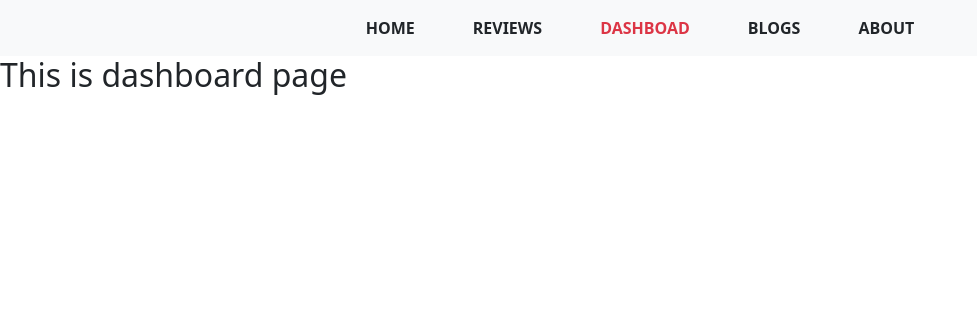
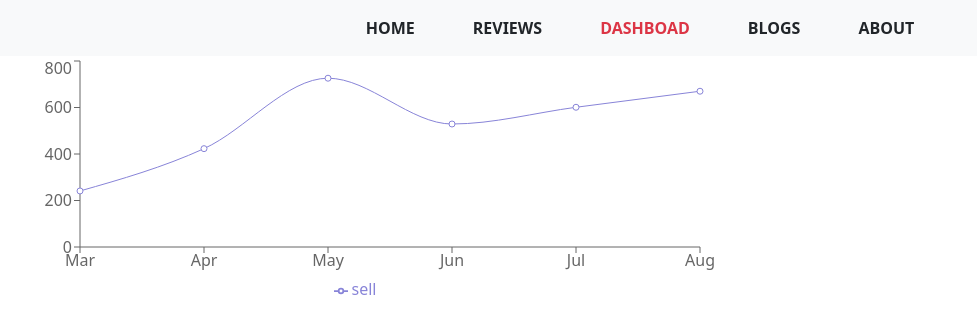
Before and after one commit to omar-faruk11/product-analysis-website, a React (Create React App) app: page /dashboard in a window 1280 px wide. Shown: the top 334 px of the page, without its empty margins (0-977 px from the left). Built offline with nearby package versions, Linux system fonts and the light colour scheme.

Commit message:
Error page design

```diff
--- /dev/null
+++ b/src/Components/Charts/LineChart.js
@@ -0,0 +1,23 @@
+// import React from 'react';
+// import { CartesianGrid, Legend, Line, Tooltip, XAxis, YAxis } from 'recharts';
+
+// const LineChart = (props) => {
+//     console.log(props)
+//     return (
+
+//          <LineChart width={730} height={250} data={props}
+//             margin={{ top: 5, right: 30, left: 20, bottom: 5 }}>
+//             <CartesianGrid strokeDasharray="3 3" />
+//             <XAxis dataKey="name" />
+//             <YAxis />
+//             <Tooltip />
+//             <Legend />
+//             <Line type="monotone" dataKey="pv" stroke="#8884d8" />
+//             <Line type="monotone" dataKey="uv" stroke="#82ca9d" />
+//         </LineChart>
+
+
+//     );
+// };
+
+// export default LineChart;
--- a/src/Components/Dashboard/Dashboard.js
+++ b/src/Components/Dashboard/Dashboard.js
@@ -1,9 +1,67 @@
 import React from 'react';
+import {Legend, Line, LineChart, Tooltip, XAxis, YAxis } from 'recharts';
+// import { useEffect, useState } from 'react';
+// import LineChart from '../Charts/LineChart';
 
 const Dashboard = () => {
+    // const [chartData,setChartData] = useState([])
+    // useEffect(() =>{
+    //     fetch('ChartData.json')
+    //     .then(res => res.json())
+    //     .then(data => setChartData(data))
+    // },[])
+    // console.log(chartData)
+    const chartData = [
+        {
+            "month": "Mar",
+            "investment": 100000,
+            "sell": 241,
+            "revenue": 10401
+        },
+        {
+            "month": "Apr",
+            "investment": 200000,
+            "sell": 423,
+            "revenue": 24500
+        },
+        {
+            "month": "May",
+            "investment": 500000,
+            "sell": 726,
+            "revenue": 67010
+        },
+        {
+            "month": "Jun",
+            "investment": 500000,
+            "sell": 529,
+            "revenue": 40405
+        },
+        {
+            "month": "Jul",
+            "investment": 600000,
+            "sell": 601,
+            "revenue": 50900
+        },
+        {
+            "month": "Aug",
+            "investment": 700000,
+            "sell": 670,
+            "revenue": 61000
+        }
+    ]
     return (
-        <div>
-            <h2>This is dashboard page</h2>
+        <div className='row row-cols-1 row-cols-md-2'>
+            <div className="col">
+                <LineChart width={730} height={250} data={chartData}
+                    margin={{ top: 5, right: 30, left: 20, bottom: 5 }}>
+                    <XAxis dataKey="month" />
+                    <YAxis />
+                    <Tooltip />
+                    <Legend />
+                    <Line type="monotone" dataKey="sell" stroke="#8884d8" />
+                </LineChart>
+
+            </div>
         </div>
     );
 };
--- a/src/Components/Error/Error.js
+++ b/src/Components/Error/Error.js
@@ -1,9 +1,20 @@
+import { faArrowRight } from '@fortawesome/free-solid-svg-icons';
+import { FontAwesomeIcon } from '@fortawesome/react-fontawesome';
 import React from 'react';
+import { useNavigate } from 'react-router-dom';
 
 const Error = () => {
+    const navigate = useNavigate()
     return (
-        <div>
-            <h2>404</h2>
+        <div className='d-flex align-items-center flex-column justify-content-center' style={{height:'100vh'}} >
+            <p className="display-1 fw-bold">404</p>
+            <p className="fs-4 fw-bold">Oopsie! Something's missing...</p>
+            <p className='  justify-content-center'>It seems like we donut find what you searched. The page you were looking for <br/> doesn't exist, isn't avilable or was loading incorrectly.
+            </p>
+            <button onClick={() => navigate('/')} className='btn text-white d-flex align-items-center rounded-pill px-4 py-2 ' style={{backgroundColor:"rgb(236 72 153)"}}>
+                Go to Home
+                <span><FontAwesomeIcon className=' ms-2' icon={(faArrowRight)}> </FontAwesomeIcon></span>
+            </button>
         </div>
     );
 };
--- a/src/Components/Header/Header.js
+++ b/src/Components/Header/Header.js
@@ -4,7 +4,7 @@ import { NavLink } from 'react-router-dom';
 const Header = () => {
     const textDecortion = { textDecoration: 'none',padding:'5px' }
     return (
-        <nav className=' d-flex justify-content-center align-items-center p-3 bg-light text-uppercase'>
+        <nav className=' d-flex justify-content-center align-items-center p-3 bg-light text-uppercase '>
                 <div className=' mx-4 fw-bold'>
                     <NavLink className={({ isActive }) => isActive ? 'text-danger' : 'text-dark'} style={textDecortion} to='/'> Home</NavLink>
                 </div>
--- a/src/Components/Home/Home.js
+++ b/src/Components/Home/Home.js
@@ -31,7 +31,7 @@ const Home = () => {
             }
             </div>
             <div className="d-flex justify-content-center">
-            <button onClick={() => navigate('/reviews')} className='btn text-white d-flex align-items-center rounded-pill px-4 py-2 my-5 ' style={{backgroundColor:"rgb(236 72 153)"}}>
+            <button onClick={() => navigate('/reviews')} className='btn text-white d-flex align-items-center rounded-pill px-4 py-2 mt-3 ' style={{backgroundColor:"rgb(236 72 153)"}}>
                 See more
                 <span><FontAwesomeIcon className=' ms-2' icon={(faArrowRight)}> </FontAwesomeIcon></span>
             </button>
```
Also changed, not shown: public/ChartData.json (added, +38 -0 lines).
